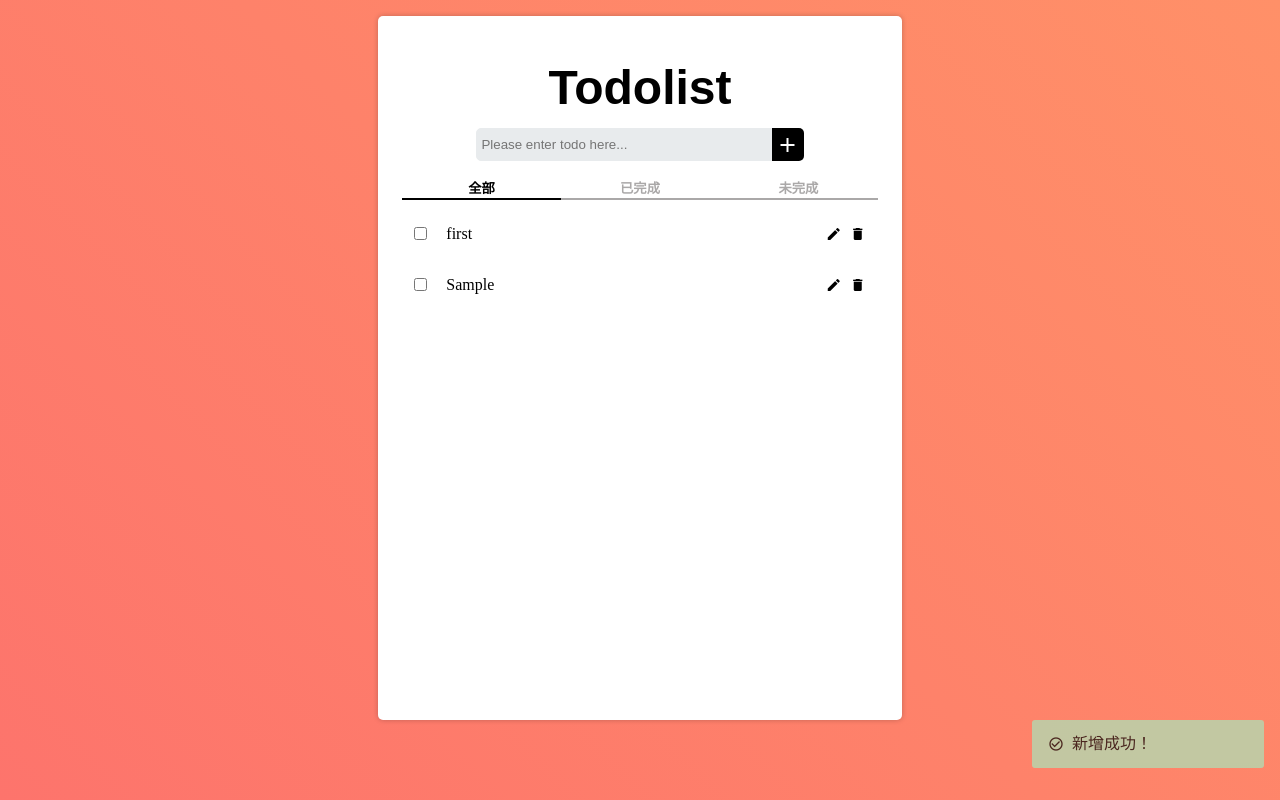
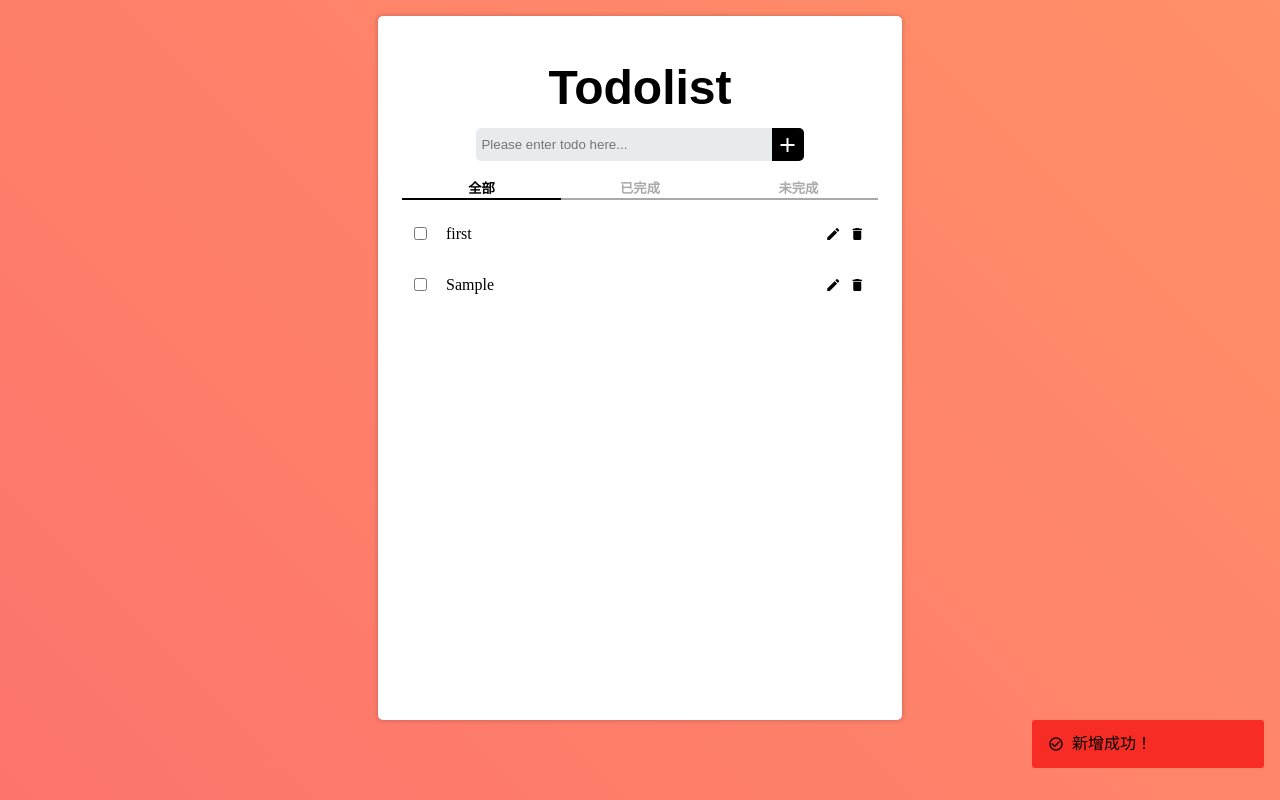
Before and after one commit to jjustin-35/todolist-demo, a React (Create React App) app: page / in a window 1280 px wide. Both pictures are taken after typing "Sample" into the empty fields and a click on the button "add". Built offline with nearby package versions, Linux system fonts and the light colour scheme.

Commit message:
fix some parem problems

```diff
--- a/src/components/Banner/index.js
+++ b/src/components/Banner/index.js
@@ -2,5 +2,5 @@ import React from 'react';
 import { Brand } from './styled';
 
 export const Banner = () => {
-  return <Brand apearance='black'>Todolist</Brand>;
+  return <Brand appearance="black">Todolist</Brand>;
 };
--- a/src/components/Banner/styled.js
+++ b/src/components/Banner/styled.js
@@ -7,5 +7,5 @@ export const Brand = styled.div`
   font-size: 3rem;
   padding-top: 1.5rem;
   font-weight: bold;
-  color: ${(props) => props.apearance ?? 'black'};
+  color: ${(props) => (props.appearance ? `black` : `unset`)};
 `;
--- a/src/components/Icon/index.js
+++ b/src/components/Icon/index.js
@@ -4,7 +4,7 @@ import { IconWrapper } from './styled';
 
 const Icon = ({ children, fontSize }) => {
   return (
-    <IconWrapper className='material-icons' fontSize={fontSize}>
+    <IconWrapper className="material-icons" fontSize={fontSize}>
       {children}
     </IconWrapper>
   );
--- a/src/components/Icon/styled.js
+++ b/src/components/Icon/styled.js
@@ -1,6 +1,6 @@
 import styled from 'styled-components';
 
 export const IconWrapper = styled.span`
-  ${({ fontSize = '1rem' }) => `font-size: ${fontSize}`};
+  font-size: ${({ fontSize = '1rem' }) => `${fontSize}`};
   vertical-align: middle;
 `;
--- a/src/components/Input/index.js
+++ b/src/components/Input/index.js
@@ -8,7 +8,7 @@ const InputStyle = ({ onAdd, onInput, input }) => {
     <InputWrapper>
       <Input onChange={onInput} value={input} />
       <AddButton onClick={onAdd}>
-        <Icon fontSize='1.5rem'>add</Icon>
+        <Icon fontSize="1.5rem">add</Icon>
       </AddButton>
     </InputWrapper>
   );
--- a/src/components/Item/index.js
+++ b/src/components/Item/index.js
@@ -8,13 +8,11 @@ const ItemStyle = ({ onCheck, onDelete, onEditFinished, todo }) => {
 
   const [isEdit, setIsEdit] = useState(false);
   const [input, setInput] = useState(memo);
-  const [isShow, setIsShow] = useState('');
+  const [isShow, setIsShow] = useState(true);
 
   useEffect(() => {
     if (isShow === false) {
-      setTimeout(() => onDelete(), 250);
-    } else if (isShow === '') {
-      setIsShow(true);
+      setTimeout(() => onDelete(), 300);
     }
   }, [isShow]);
 
@@ -25,7 +23,7 @@ const ItemStyle = ({ onCheck, onDelete, onEditFinished, todo }) => {
   return (
     <ItemWrapper isShow={isShow}>
       <ContentWrapper show={!isEdit}>
-        <input type='checkbox' defaultChecked={isFinished} onClick={onCheck} />
+        <input type="checkbox" defaultChecked={isFinished} onClick={onCheck} />
         <Text isFinished={isFinished}>{memo}</Text>
         <Option onClick={onEdit}>
           <Icon>edit</Icon>
--- a/src/components/Item/styled.js
+++ b/src/components/Item/styled.js
@@ -1,23 +1,34 @@
-import styled from 'styled-components';
+import styled, { css, keyframes } from 'styled-components';
 
-// const show = keyframes`
-//   from{
-//     transform: scale(0);
-//     opacity: 0;
-//   }to{
-//     transform: scale(1);
-//     opacity: 1;
-//   }
-// `
+const show = keyframes`
+  from{
+    opacity: 0;
+    transform: scale(0);
+  }to{
+    opacity: 1;
+    transform: scale(1);
+  }
+`;
+const hide = keyframes`
+  from{
+    opacity: 1;
+    transform: scale(1);
+  }to{
+    opacity: 0;
+    transform: scale(0);
+  }
+`;
 
 export const ItemWrapper = styled.div`
-  transition: all 0.25s ease-out;
-  ${({ isShow }) =>
-    isShow
-      ? `opacity: 1;
-    transform: scale(1);`
-      : `opacity: 0;
-    transform: scale(0);`};
+  transition: all 0.3s ease-out;
+  animation: ${(props) =>
+    props.isShow
+      ? css`
+          ${show} ease-out 0.3s forwards
+        `
+      : css`
+          ${hide} ease-out 0.3s forwards
+        `};
 `;
 
 export const Text = styled.p`
--- a/src/components/Toast/index.js
+++ b/src/components/Toast/index.js
@@ -5,14 +5,12 @@ import Icon from '../Icon';
 
 const ToastStyle = ({ isSuccess, children }) => {
   const timer = useRef(3000);
-  const [isShow, setIsShow] = useState('');
+  const [isShow, setIsShow] = useState(true);
 
   useEffect(() => {
-    if (isShow === '') {
-      setIsShow(true);
-    } else if (isShow) {
+    if (isShow) {
       setTimeout(() => {
-        setIsShow(false);
+        setIsShow(!isShow);
       }, timer.current);
     }
   }, [isShow]);
--- a/src/components/Toast/styled.js
+++ b/src/components/Toast/styled.js
@@ -1,9 +1,43 @@
-import styled from 'styled-components';
+import styled, { css, keyframes } from 'styled-components';
+
+const show = keyframes`
+  from{
+    opacity: 0;
+    transform: translateX(100%);
+  }to{
+    opacity: 1;
+    transform: translateX(0);
+  }
+`;
+const hide = keyframes`
+  from{
+    opacity: 1;
+    transform: translateX(0);
+  }to{
+    opacity: 0;
+    transform: translateX(100%);
+  }
+`;
 
 export const ToastItem = styled.div`
-  ${({ isSuccess }) => (isSuccess === undefined ? `display: none` : 'display: flex;')};
-  ${({ isShow }) => (isShow ? `opacity: 1; transform: translateX(0)` : `opacity: 0; transform: translateX(100%)`)};
-  ${({ isSuccess }) => (isSuccess ? `background-color: #A9E5BB;` : `background-color: #F72C25;`)};
+  ${(props) =>
+    props.isSuccess === undefined
+      ? css`
+          display: none;
+          background-color: #a9e5bb;
+        `
+      : css`
+          display: flex;
+          background-color: #f72c25;
+        `};
+  animation: ${({ isShow }) =>
+    isShow
+      ? css`
+          ${show} ease-out 0.3s forwards
+        `
+      : css`
+          ${hide} ease-out 0.3s forwards
+        `};
   align-items: center;
   min-width: 200px;
   padding: 1rem;
@@ -11,7 +45,7 @@ export const ToastItem = styled.div`
   margin-top: 1rem;
   opacity: 0.7;
   border-radius: 3px;
-  transition: all 0.25s ease-out;
+  transition: all 0.3s ease-out;
   & span {
     margin-right: 0.5rem;
   }
```
Also changed, not shown: .eslintrc.js.
